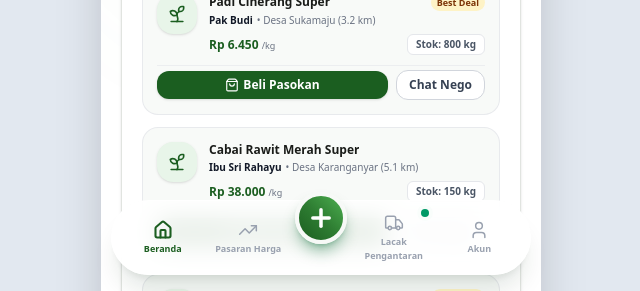
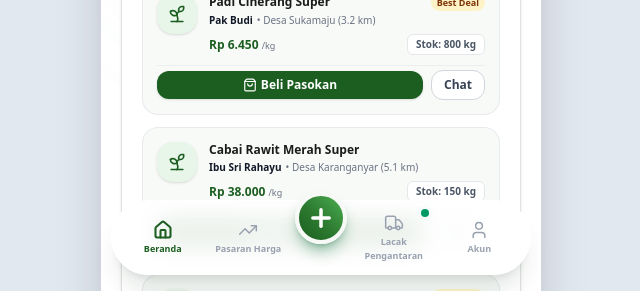
Before and after one commit to panentra/frontend, a Next.js app: page /pemasok/dashboard in a window 1280 px wide. Shown: the part 509-800 px from the top of the page, without its empty margins (319-959 px from the left). Built offline with nearby package versions, Linux system fonts and the light colour scheme.

Commit message:
fix: combine top buyer header and product summary bar into single sticky container

```diff
--- a/app/components/ChatListView.tsx
+++ b/app/components/ChatListView.tsx
@@ -152,8 +152,10 @@ export default function ChatListView({ onChatRoomStateChange }: ChatListViewProp
   if (selectedChat) {
     return (
       <div className="animate-fade-in -mx-4 sm:-mx-5 -mt-4 sm:-mt-5 pb-24 bg-[#F4F6F4] min-h-screen flex flex-col relative z-20">
-        {/* Native Top Header Bar (Fixed / Sticky at Top) */}
-        <div className="sticky top-0 z-40 bg-white border-b border-gray-200 p-3 px-4 flex items-center justify-between shadow-2xs">
+        {/* Combined Fixed Top Header Container (Buyer Info + Product Summary - Sticky at Top) */}
+        <div className="sticky top-0 z-40 bg-white border-b border-gray-200 shadow-sm divide-y divide-gray-100">
+          {/* Top Buyer Info Row */}
+          <div className="p-3 px-4 flex items-center justify-between">
             <div className="flex items-center gap-2.5 min-w-0">
               <button
                 type="button"
@@ -192,7 +194,7 @@ export default function ChatListView({ onChatRoomStateChange }: ChatListViewProp
           </div>
 
           {/* Shopee / Tokopedia Style Pinned Product Bar */}
-        <div className="sticky top-[57px] z-30 bg-white border-b border-gray-200 p-2.5 px-4 flex items-center justify-between shadow-2xs gap-3">
+          <div className="p-2.5 px-4 flex items-center justify-between gap-3 bg-[#F9FAF9]">
             <div className="flex items-center gap-2.5 min-w-0">
               <div className="w-9 h-9 rounded-xl bg-emerald-50 p-1 border border-emerald-100 shrink-0">
                 <Image
@@ -216,6 +218,7 @@ export default function ChatListView({ onChatRoomStateChange }: ChatListViewProp
             <span className="px-2.5 py-1 bg-emerald-50 text-[#0F4C25] border border-emerald-200 text-[10px] font-black rounded-lg shrink-0">
               Nego Aktif
             </span>
+          </div>
         </div>
 
         {/* Main Chat Stream Container (Seamless Background) */}
@@ -344,10 +347,6 @@ export default function ChatListView({ onChatRoomStateChange }: ChatListViewProp
       <div className="bg-gradient-to-br from-[#0F4C25] via-[#1B5E20] to-[#0A381B] rounded-[28px] p-5 sm:p-6 text-white relative overflow-hidden shadow-lg">
         <div className="flex items-center justify-between relative z-10 gap-3">
           <div className="space-y-1.5 max-w-[60%] sm:max-w-[65%]">
-            <span className="bg-white/20 backdrop-blur-md px-2.5 py-0.5 rounded-full text-[10px] font-black tracking-wide uppercase text-emerald-100 border border-white/20 inline-flex items-center gap-1">
-              <Sparkles className="w-3 h-3 text-amber-300" />
-              AI Nego Helper
-            </span>
             <h2 className="text-base sm:text-lg font-black tracking-tight leading-snug">
               Ada Penawaran Nego Rp 34.000/kg!
             </h2>
--- a/app/components/DashboardPemasok.tsx
+++ b/app/components/DashboardPemasok.tsx
@@ -273,7 +273,7 @@ export default function DashboardPemasok() {
                       onClick={() => alert(`Menghubungkan pesan langsung ke ${item.farmerName}...`)}
                       className="py-1.5 px-3 bg-white border border-gray-300 text-gray-700 hover:bg-gray-50 font-bold text-xs rounded-xl transition-all cursor-pointer"
                     >
-                      Chat Nego
+                      Chat
                     </button>
                   </div>
                 </div>
--- a/app/components/PesananView.tsx
+++ b/app/components/PesananView.tsx
@@ -404,7 +404,7 @@ export default function PesananView() {
                   className="px-3 py-2 bg-emerald-50 hover:bg-emerald-100 text-[#0F4C25] rounded-xl border border-emerald-200 font-black text-xs cursor-pointer transition-colors shrink-0 flex items-center gap-1 relative"
                 >
                   <MessageSquare className="w-3.5 h-3.5 text-[#0F4C25]" />
-                  <span>Chat Nego</span>
+                  <span>Chat</span>
                   <span className="w-2 h-2 rounded-full bg-rose-500 absolute -top-0.5 -right-0.5 animate-pulse" />
                 </button>
 
@@ -539,7 +539,7 @@ export default function PesananView() {
                 className="flex-1 justify-center py-2.5 font-black bg-[#0F4C25] hover:bg-[#0A381B]"
               >
                 <MessageSquare className="w-4 h-4 mr-1" />
-                Chat Nego
+                Chat
               </Button>
             </div>
           </div>
```
Lines whose indentation alone changed are shown as unchanged.
